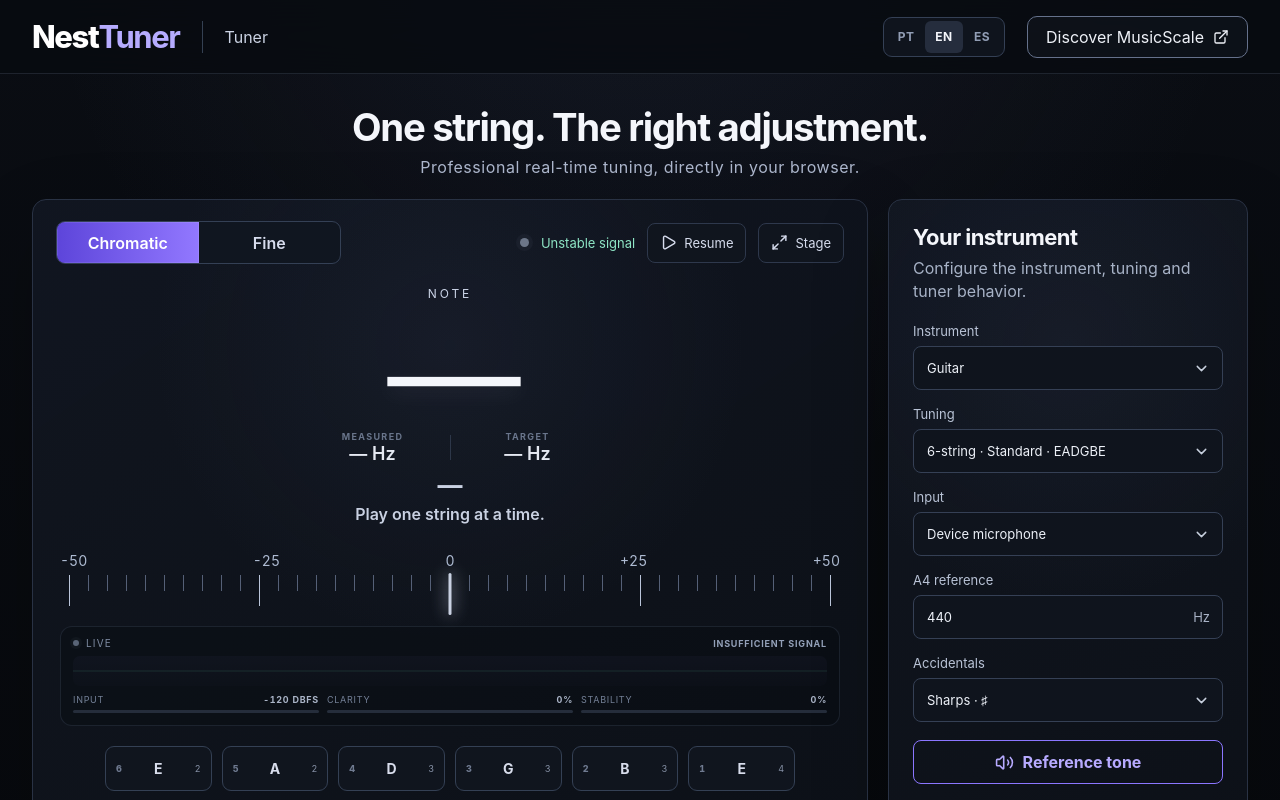
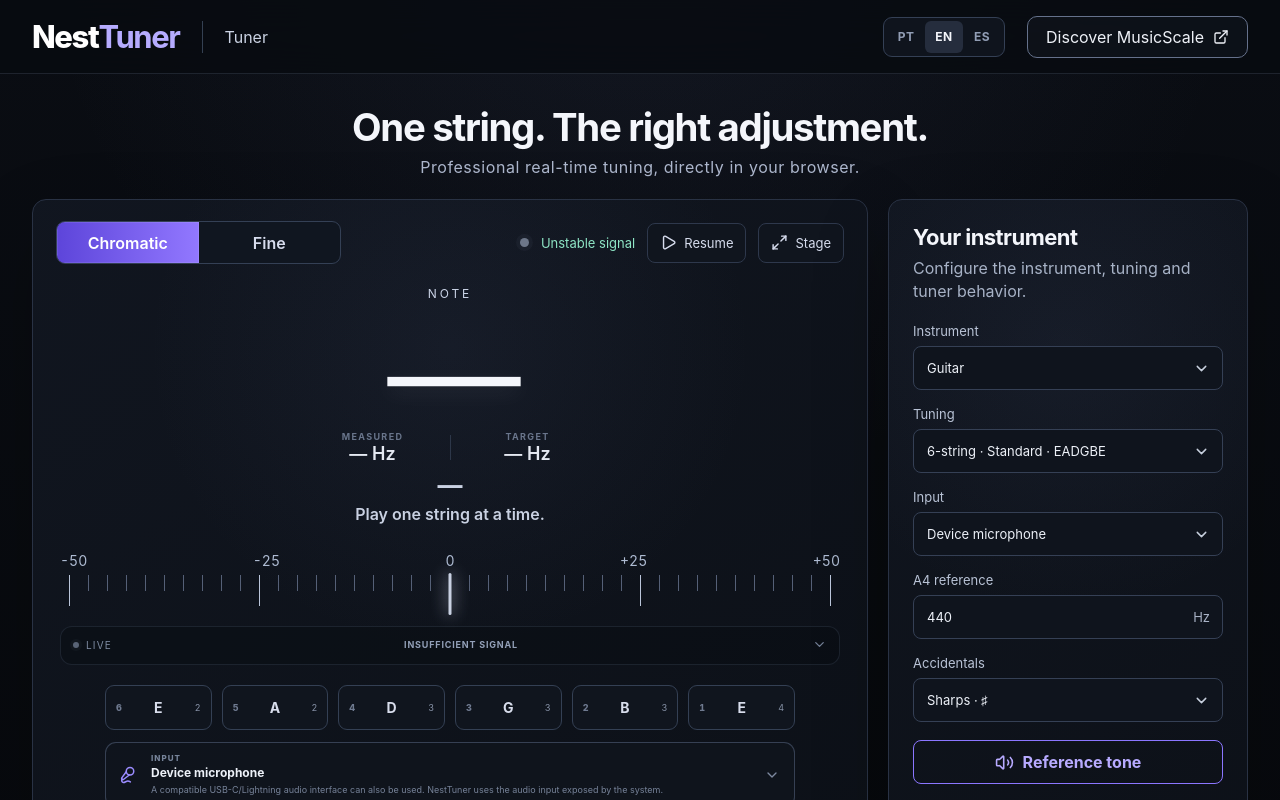
Before and after one commit to prdanielcunha/nesttuner, a React (Vite) app: page /en/ in a window 1280 px wide. Shown: the top 800 px of the page. Built offline with nearby package versions, Linux system fonts and the light colour scheme.

Commit message:
ui: native MusicScale shell and direct audio input
* chore(release): bump NestTuner to 0.6.5-beta.0

* feat(ui): explain wired instrument input

* ui: compact telemetry and expose audio input

* ui: make embedded tuner feel native

* test: lock native embedded density

```diff
--- a/apps/web/src/styles.css
+++ b/apps/web/src/styles.css
@@ -187,3 +187,60 @@ body.nesttuner-embedded-host .nesttuner.embedded .tuner-shell {
     padding-top: 0;
   }
 }
+
+
+/* Native embedded experience + compact signal telemetry */
+.live-telemetry{overflow:hidden}
+.live-telemetry summary{list-style:none;cursor:pointer;margin:0}
+.live-telemetry summary::-webkit-details-marker{display:none}
+.live-telemetry .telemetry-chevron{margin-left:2px;transition:transform .16s ease;color:#748097}
+.live-telemetry[open] .telemetry-chevron{transform:rotate(180deg)}
+.live-telemetry-body{padding-top:7px}
+.quick-input{position:relative;max-width:690px;margin:12px auto 0;padding:10px 12px;display:grid;grid-template-columns:24px minmax(0,1fr) 18px;align-items:center;gap:9px;border:1px solid rgba(87,101,128,.55);border-radius:11px;background:rgba(16,21,30,.82);color:#dce2ed}
+.quick-input>svg{color:#9b8cff}
+.quick-input>svg:last-child{color:#7d899f;pointer-events:none}
+.quick-input span{min-width:0;display:grid;gap:1px}
+.quick-input small{font-size:8px;text-transform:uppercase;letter-spacing:.13em;color:#77849a;font-weight:760}
+.quick-input select{width:100%;min-width:0;border:0;outline:0;appearance:none;background:transparent;color:#edf1f8;font-size:12px;font-weight:650;padding:1px 0}
+.quick-input option{background:#111722}
+.quick-input em{display:block;margin-top:2px;color:#768298;font-size:9px;font-style:normal;line-height:1.35}
+.nesttuner.embedded{min-height:100%;background:transparent}
+.nesttuner.embedded .tuner-shell{width:100%;max-width:1410px}
+@media(max-width:900px){
+  .nesttuner.embedded .embedded-header{height:52px;padding:0;max-width:none;border-bottom:1px solid rgba(111,124,151,.14);background:rgba(7,9,13,.38);backdrop-filter:blur(14px)}
+  .nesttuner.embedded .embedded-header strong{font-size:16px;letter-spacing:-.02em}
+  .nesttuner.embedded .embedded-header button{width:44px;height:44px}
+  .nesttuner.embedded .tuner-shell{max-width:none;padding:10px 0 calc(10px + env(safe-area-inset-bottom))}
+  .nesttuner.embedded .mobile-context{padding:0 2px;margin-bottom:9px;gap:7px}
+  .nesttuner.embedded .mobile-context label{min-height:44px;border-radius:11px}
+  .nesttuner.embedded .mobile-context select{height:42px;font-size:14px}
+  .nesttuner.embedded .segmented{height:44px}
+  .nesttuner.embedded .readout{padding-top:15px}
+  .nesttuner.embedded .string-caption{font-size:10px;min-height:15px}
+  .nesttuner.embedded .note{min-height:94px}
+  .nesttuner.embedded .note>span{font-size:86px}
+  .nesttuner.embedded .note sub{font-size:29px;margin-top:31px}
+  .nesttuner.embedded .frequency-pair{margin-top:0}
+  .nesttuner.embedded .cents{font-size:21px;margin-top:3px}
+  .nesttuner.embedded .direction{font-size:15px;min-height:20px}
+  .nesttuner.embedded .ruler{margin-top:13px}
+  .nesttuner.embedded .tick-bed{height:36px}
+  .nesttuner.embedded .tick-bed .needle{height:36px}
+  .nesttuner.embedded .live-telemetry{margin-top:5px;padding:8px 10px}
+  .nesttuner.embedded .live-head{margin:0}
+  .nesttuner.embedded .strings{margin-top:10px}
+  .nesttuner.embedded .strings button{min-height:42px}
+  .nesttuner.embedded .quick-input{margin-top:9px}
+  .nesttuner.embedded .quick-input em{display:none}
+  .nesttuner.embedded .auto-row{margin-top:9px;padding:10px 12px}
+  .nesttuner.embedded .signal-row{margin-top:8px;padding:10px 6px 8px}
+  .nesttuner.embedded .start-panel{margin:2px 0 10px}
+  .nesttuner.embedded .start-button{min-height:50px}
+  .nesttuner.embedded .mobile-actions{padding-top:10px;gap:7px}
+  .nesttuner.embedded .mobile-actions button{min-height:58px}
+}
+@media(max-width:390px){
+  .nesttuner.embedded .note>span{font-size:78px}
+  .nesttuner.embedded .frequency-pair b{font-size:13px}
+  .nesttuner.embedded .quick-input{padding:9px 10px}
+}
--- a/package.json
+++ b/package.json
@@ -1,6 +1,6 @@
 {
   "name": "nesttuner",
-  "version": "0.6.4-beta.0",
+  "version": "0.6.5-beta.0",
   "private": true,
   "type": "module",
   "scripts": {
--- a/packages/tuner-ui/src/NestTuner.tsx
+++ b/packages/tuner-ui/src/NestTuner.tsx
@@ -581,11 +581,13 @@ export function NestTuner({ locale, embedded = false, onBack, assetBaseUrl }: Pr
   );
 
   const liveTelemetry = (
-    <div className="live-telemetry">
-      <div className="live-head">
+    <details className="live-telemetry">
+      <summary className="live-head">
         <span><span className={'live-dot ' + (trustworthy ? 'good' : '')} />{copy.live}</span>
         <b>{confidenceLabel}</b>
-      </div>
+        <ChevronDown className="telemetry-chevron" size={15} aria-hidden="true" />
+      </summary>
+      <div className="live-telemetry-body">
         <PitchTrace history={pitchHistory} range={rulerRange} label={copy.signalHistory} />
         <div className="metrics-grid">
           <Metric label={copy.level} value={(analysis?.dbfs ?? -120).toFixed(0) + ' ' + copy.dbfs} percent={levelPercent} state={analysis?.status === 'clipping' ? 'warn' : 'neutral'} />
@@ -593,6 +595,7 @@ export function NestTuner({ locale, embedded = false, onBack, assetBaseUrl }: Pr
           <Metric label={copy.stability} value={Math.round(stabilityPercent) + '%'} percent={stabilityPercent} state={stable ? 'good' : 'neutral'} />
         </div>
       </div>
+    </details>
   );
 
   const tunerFace = (
@@ -674,6 +677,19 @@ export function NestTuner({ locale, embedded = false, onBack, assetBaseUrl }: Pr
           </button>
         ))}
       </div>
+
+      <label className="quick-input">
+        <Mic2 size={18} aria-hidden="true" />
+        <span>
+          <small>{copy.input}</small>
+          <select value={deviceId} onChange={(event) => void changeDevice(event.target.value)}>
+            <option value="">{copy.deviceMic}</option>
+            {devices.map((device) => <option value={device.deviceId} key={device.deviceId}>{device.label}</option>)}
+          </select>
+          <em>{copy.inputHint}</em>
+        </span>
+        <ChevronDown size={16} aria-hidden="true" />
+      </label>
 
       <div className="auto-row">
         <div><strong><Activity size={20} />{copy.auto}</strong><small>{copy.micTip}</small></div>
@@ -886,7 +902,7 @@ export function NestTuner({ locale, embedded = false, onBack, assetBaseUrl }: Pr
       {embedded && (
         <header className="embedded-header">
           <button aria-label="Back" onClick={onBack}>‹</button>
-          <strong>NestTuner</strong>
+          <strong>{copy.tuner}</strong>
           <button aria-label={copy.advanced} onClick={() => setAdvanced(!advanced)}><Settings size={22} /></button>
         </header>
       )}
--- a/packages/tuner-ui/src/copy.ts
+++ b/packages/tuner-ui/src/copy.ts
@@ -14,6 +14,7 @@ export const COPY = {
     input: 'Entrada',
     referenceA4: 'Referência A4',
     deviceMic: 'Microfone do dispositivo',
+    inputHint: 'Interface USB-C/Lightning compatível também pode ser usada. O NestTuner usa a entrada de áudio disponibilizada pelo sistema.',
     referenceTone: 'Som de referência',
     stopTone: 'Parar som',
     stage: 'Palco',
@@ -97,6 +98,7 @@ export const COPY = {
     input: 'Input',
     referenceA4: 'A4 reference',
     deviceMic: 'Device microphone',
+    inputHint: 'A compatible USB-C/Lightning audio interface can also be used. NestTuner uses the audio input exposed by the system.',
     referenceTone: 'Reference tone',
     stopTone: 'Stop tone',
     stage: 'Stage',
@@ -180,6 +182,7 @@ export const COPY = {
     input: 'Entrada',
     referenceA4: 'Referencia A4',
     deviceMic: 'Micrófono del dispositivo',
+    inputHint: 'También puedes usar una interfaz de audio USB-C/Lightning compatible. NestTuner usa la entrada de audio que ofrece el sistema.',
     referenceTone: 'Sonido de referencia',
     stopTone: 'Detener sonido',
     stage: 'Escenario',
```
Also changed, not shown: 1 other file (tests, documents, lock files or other folders). Lines whose indentation alone changed are shown as unchanged.
